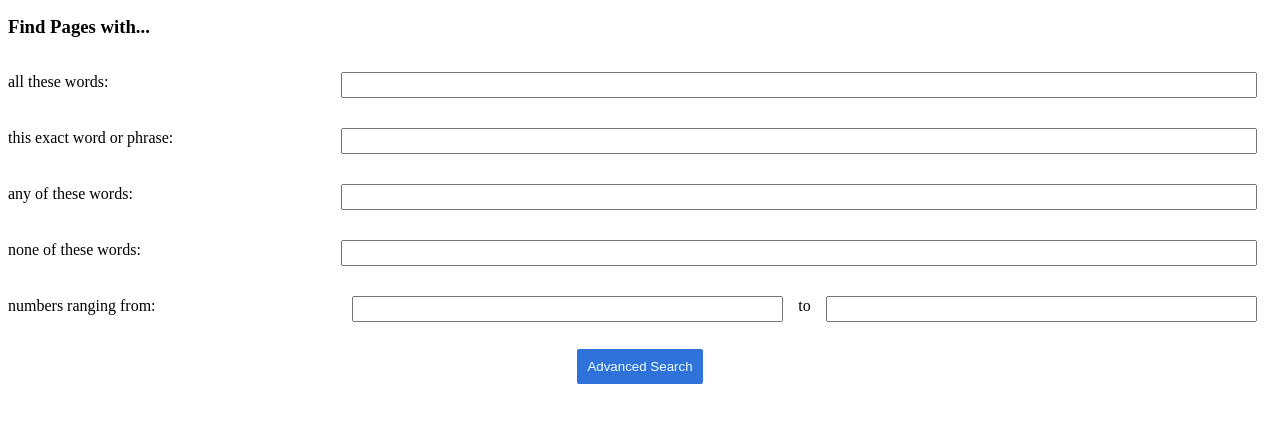
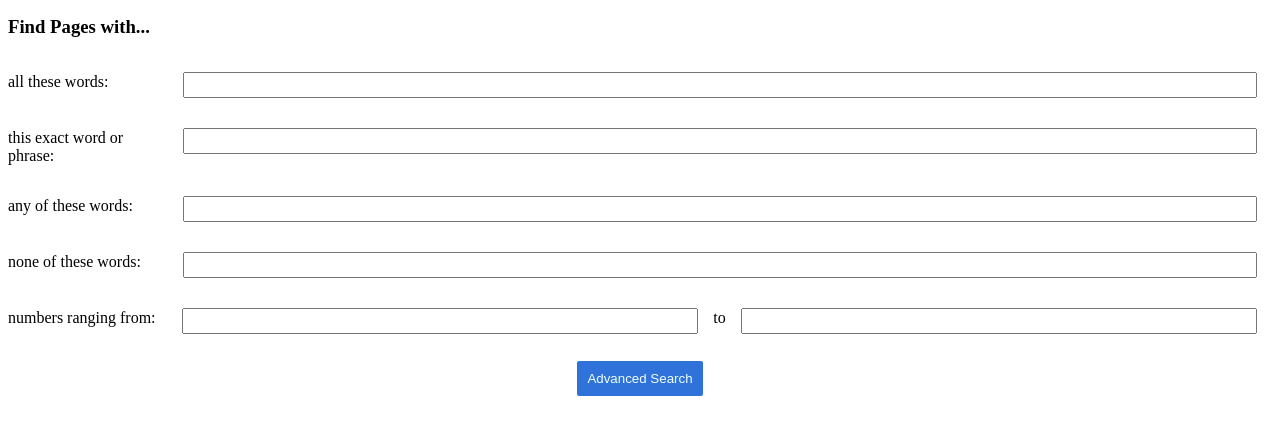
Before and after one commit to srich73/Project0, a plain HTML site: page advanced_search.html in a window 1280 px wide. Shown: the part 124-558 px from the top of the page. Drawn offline with Linux system fonts and the light colour scheme.

Commit message:
tweaked advanced search input box properties

```diff
--- a/advanced_search.html
+++ b/advanced_search.html
@@ -32,9 +32,9 @@
                 </div>
                 <div class="condition">
                     <p class="words">numbers ranging from:</p>
-                    <input style="width: 45%;" class="inputs" type="text" name="as_nlo">
+                    <input style="width: 48%;" class="inputs" type="text" name="as_nlo">
                     <p>to</p>
-                    <input style="width: 45%;" class="inputs" type="text" name="as_nhi">
+                    <input style="width: 48%;" class="inputs" type="text" name="as_nhi">
                 </div>
                 <div class="buttons">
                     <input id="advancedButton" type="submit" value="Advanced Search">
--- a/styles.css
+++ b/styles.css
@@ -71,7 +71,7 @@ a {
 }
 
 .words{
-   width: 35%;
+   width: 15%;
 }
 
 #advancedButton{
```
